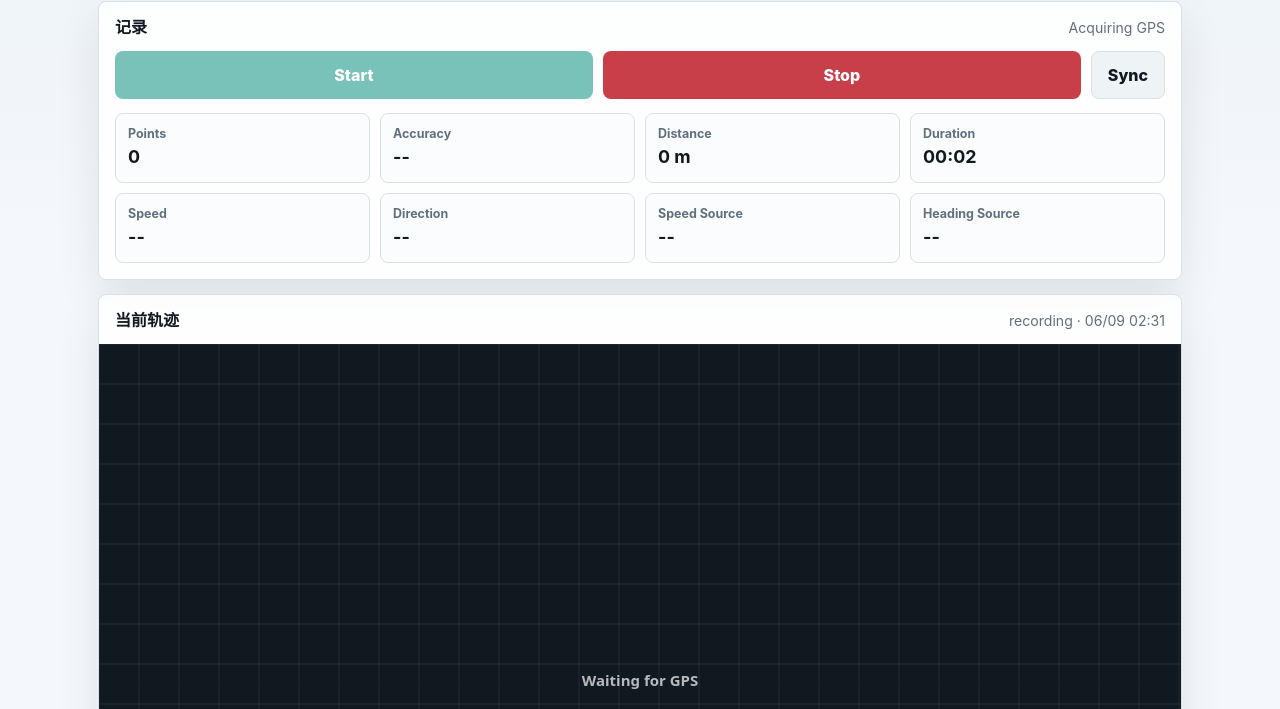
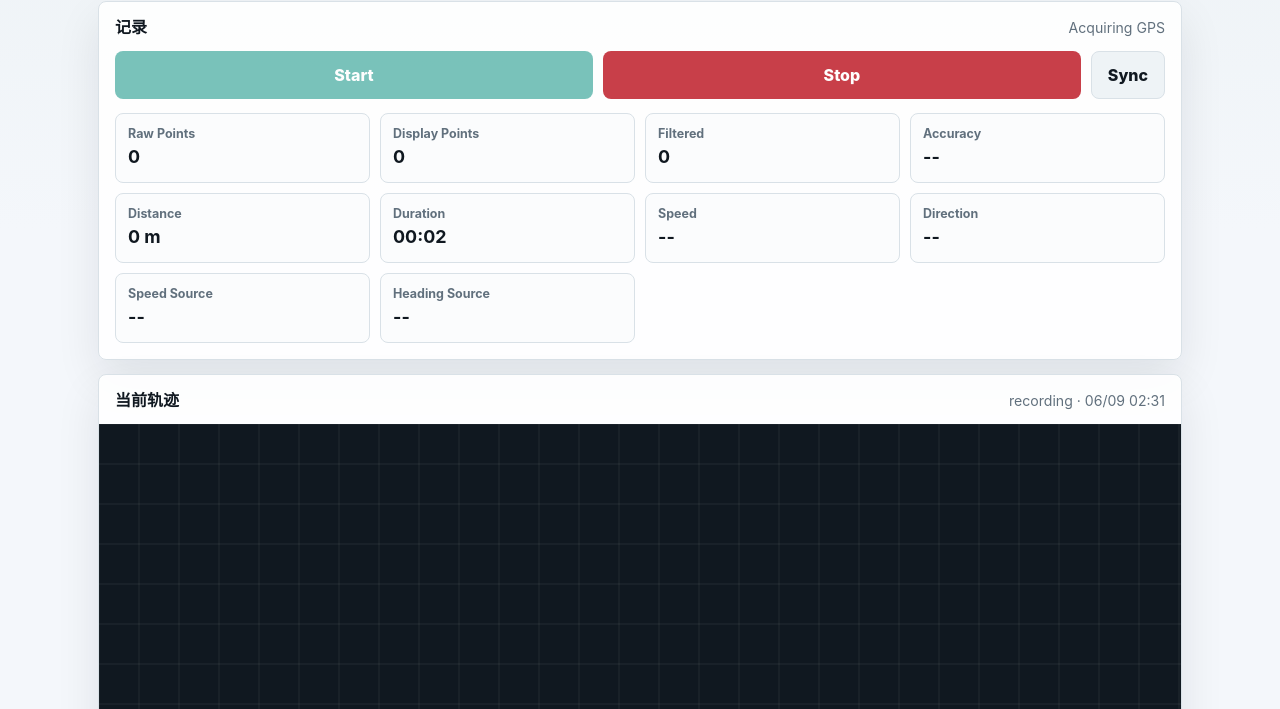
Before and after one commit to Qwen88wen/trajectory-collector-mvp, a website: page index.html in a window 1280 px wide. Both pictures are taken after a click on the button "Start". Shown: the part 91-800 px from the top of the page. Drawn offline with Linux system fonts and the light colour scheme.

Commit message:
Show raw and display GPS point counts

```diff
--- a/app.js
+++ b/app.js
@@ -28,6 +28,8 @@
     exportJsonButton: document.querySelector("#exportJsonButton"),
     uploadUrl: document.querySelector("#uploadUrl"),
     pointCount: document.querySelector("#pointCount"),
+    displayPointCount: document.querySelector("#displayPointCount"),
+    filteredPointCount: document.querySelector("#filteredPointCount"),
     accuracyValue: document.querySelector("#accuracyValue"),
     distanceValue: document.querySelector("#distanceValue"),
     durationValue: document.querySelector("#durationValue"),
@@ -526,6 +528,8 @@
   function updateMetrics(track) {
     if (!track) {
       els.pointCount.textContent = "0";
+      els.displayPointCount.textContent = "0";
+      els.filteredPointCount.textContent = "0";
       els.accuracyValue.textContent = "--";
       els.distanceValue.textContent = "0 m";
       els.durationValue.textContent = "00:00";
@@ -545,6 +549,8 @@
     const heading = getDisplayHeading(lastPoint);
 
     els.pointCount.textContent = String(points.length);
+    els.displayPointCount.textContent = String(displayPoints.length);
+    els.filteredPointCount.textContent = String(hiddenPointCount);
     els.accuracyValue.textContent =
       lastPoint && Number.isFinite(getPointAccuracy(lastPoint))
         ? `±${Math.round(getPointAccuracy(lastPoint))} m`
--- a/index.html
+++ b/index.html
@@ -38,8 +38,16 @@
 
         <div class="metrics-grid" aria-live="polite">
           <div class="metric">
-            <span>Points</span>
+            <span>Raw Points</span>
             <strong id="pointCount">0</strong>
+          </div>
+          <div class="metric">
+            <span>Display Points</span>
+            <strong id="displayPointCount">0</strong>
+          </div>
+          <div class="metric">
+            <span>Filtered</span>
+            <strong id="filteredPointCount">0</strong>
           </div>
           <div class="metric">
             <span>Accuracy</span>
--- a/sw.js
+++ b/sw.js
@@ -1,4 +1,4 @@
-const CACHE_NAME = "trajectory-collector-mvp-v8";
+const CACHE_NAME = "trajectory-collector-mvp-v9";
 const APP_SHELL = [
   "./",
   "./index.html",
```
Also changed, not shown: README.md.
